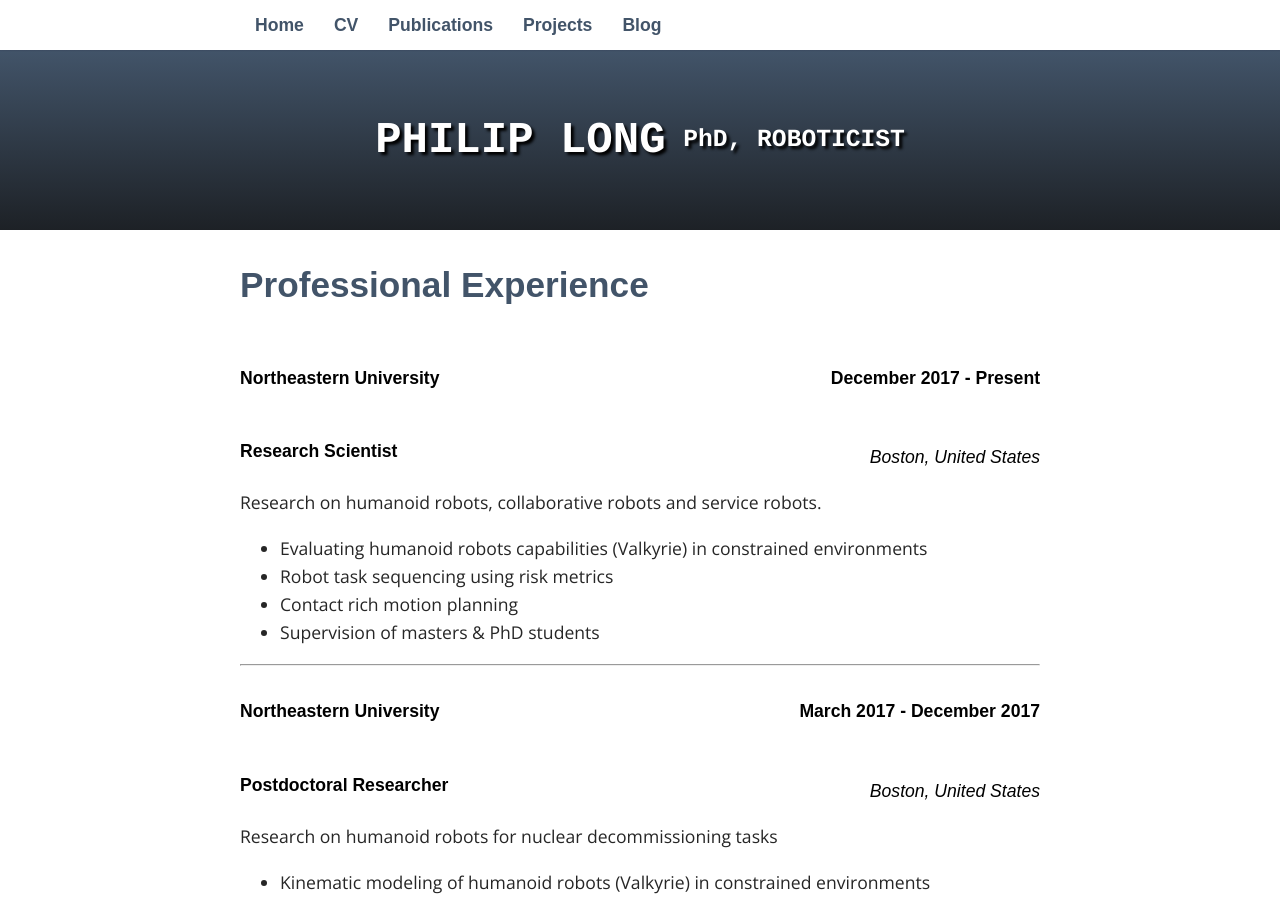
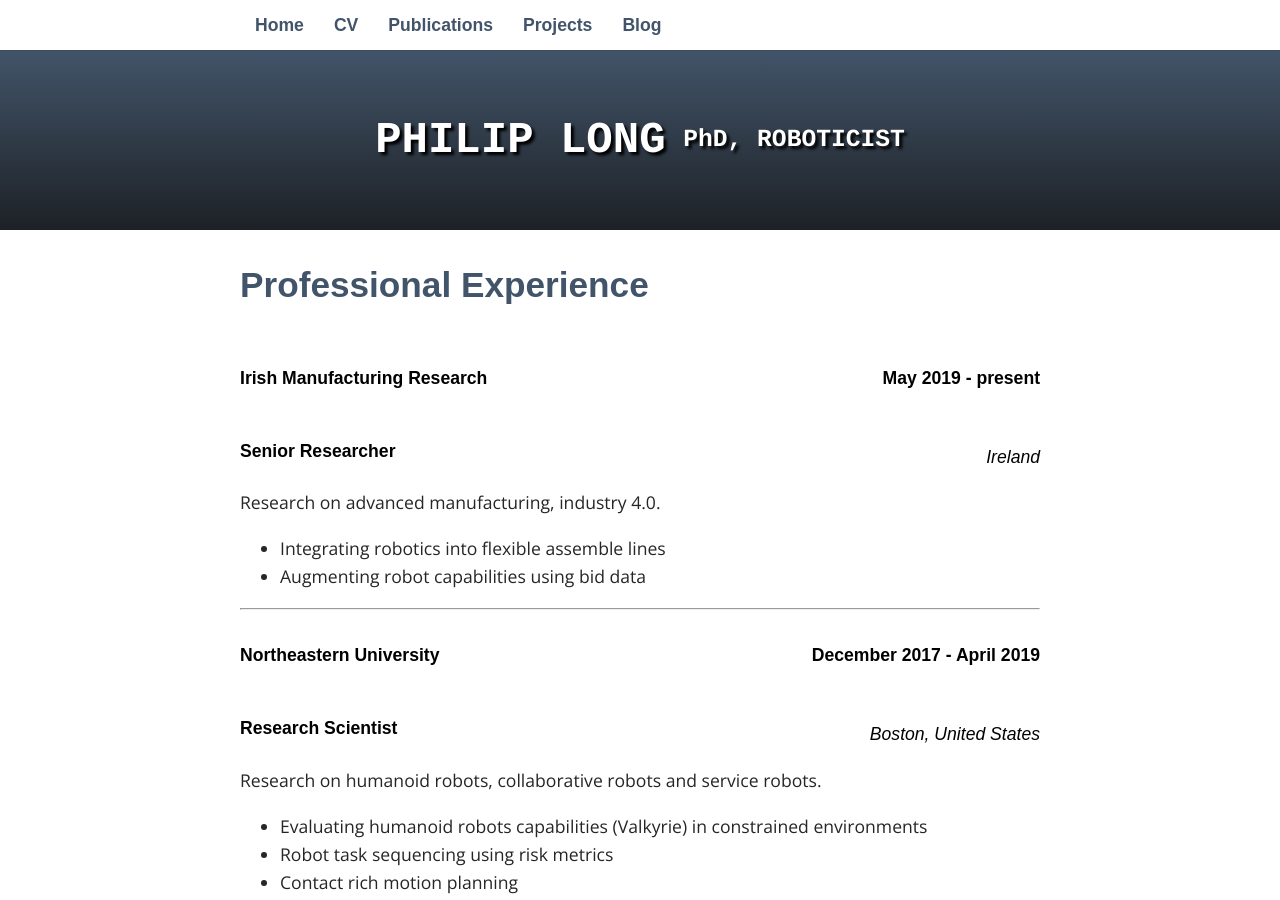
Before and after one commit to philip-long/philip-long.github.io, a Jekyll site: the page built from cv/index.html, in a window 1280 px wide and 900 px high. Built offline with Jekyll 4.4.1, drawn with Linux system fonts in a browser that asks for light colours; nearby versions of some CDN libraries; some web fonts are replaced; library files that are not in the unit come from our copies.

Commit message:
Update index.html

```diff
--- a/cv/index.html
+++ b/cv/index.html
@@ -10,8 +10,34 @@ title: CV
 
 
 	<div style="clear: both">
+    <h4 style="float: left">Irish Manufacturing Research</h4>
+    <h4 style="float: right">May 2019 - present</h4>
+</div>
+
+</br>
+
+
+<div style="clear: both">
+    <h4 style="float: left">Senior Researcher</h4>
+    <h5 style="float: right">Ireland</h5>
+</div>
+
+</br>
+</br>
+
+
+       	 <p> Research on advanced manufacturing, industry 4.0. </p>
+                    <ul class="desc">
+                    	<li> Integrating robotics into flexible assemble lines</li>
+                        <li> Augmenting robot capabilities using bid data </li>
+                    </ul>
+
+<hr>
+
+
+	<div style="clear: both">
     <h4 style="float: left">Northeastern University</h4>
-    <h4 style="float: right">December 2017 - Present</h4>
+    <h4 style="float: right">December 2017 - April 2019</h4>
 </div>
 
 </br>
```
